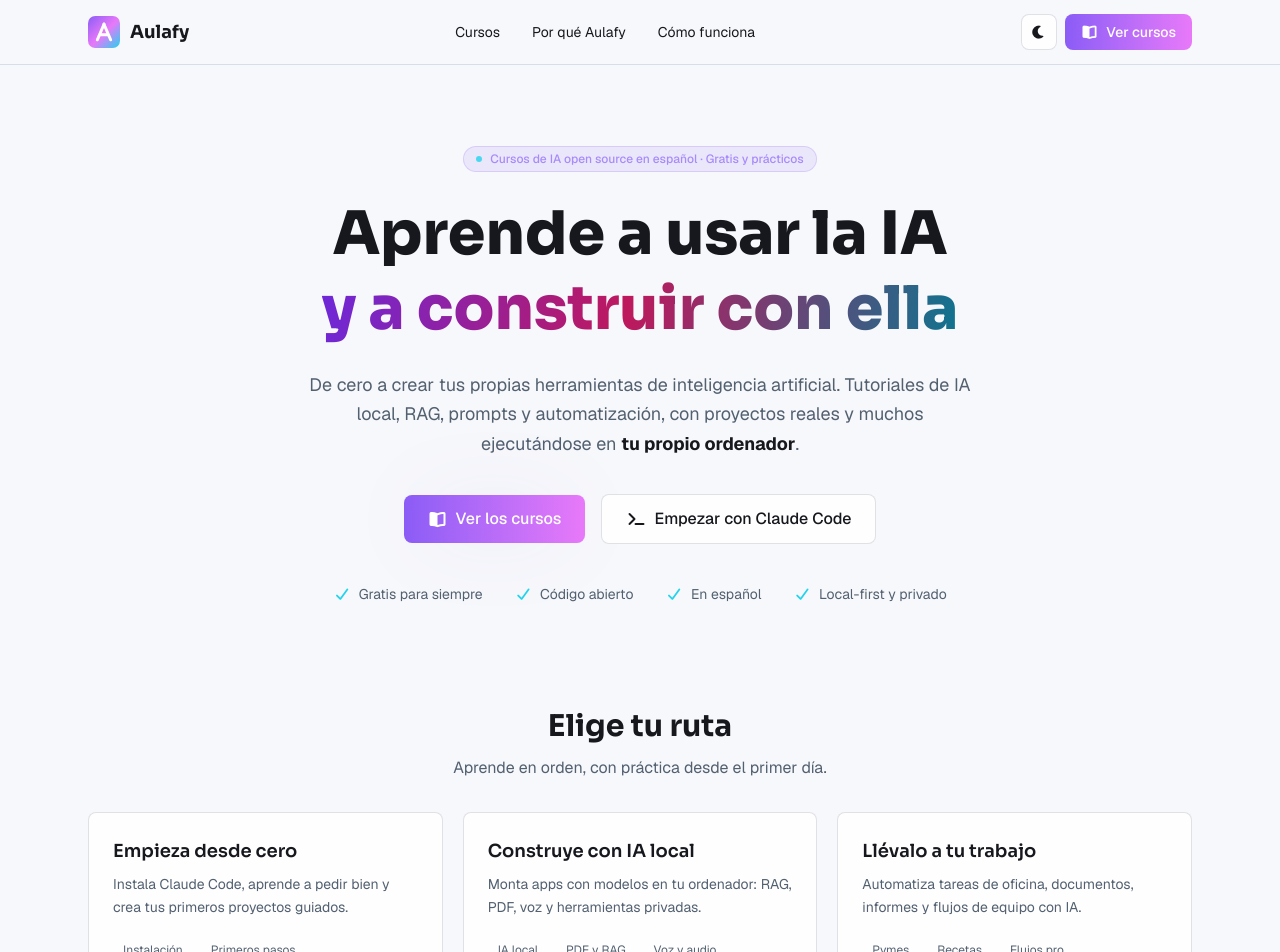
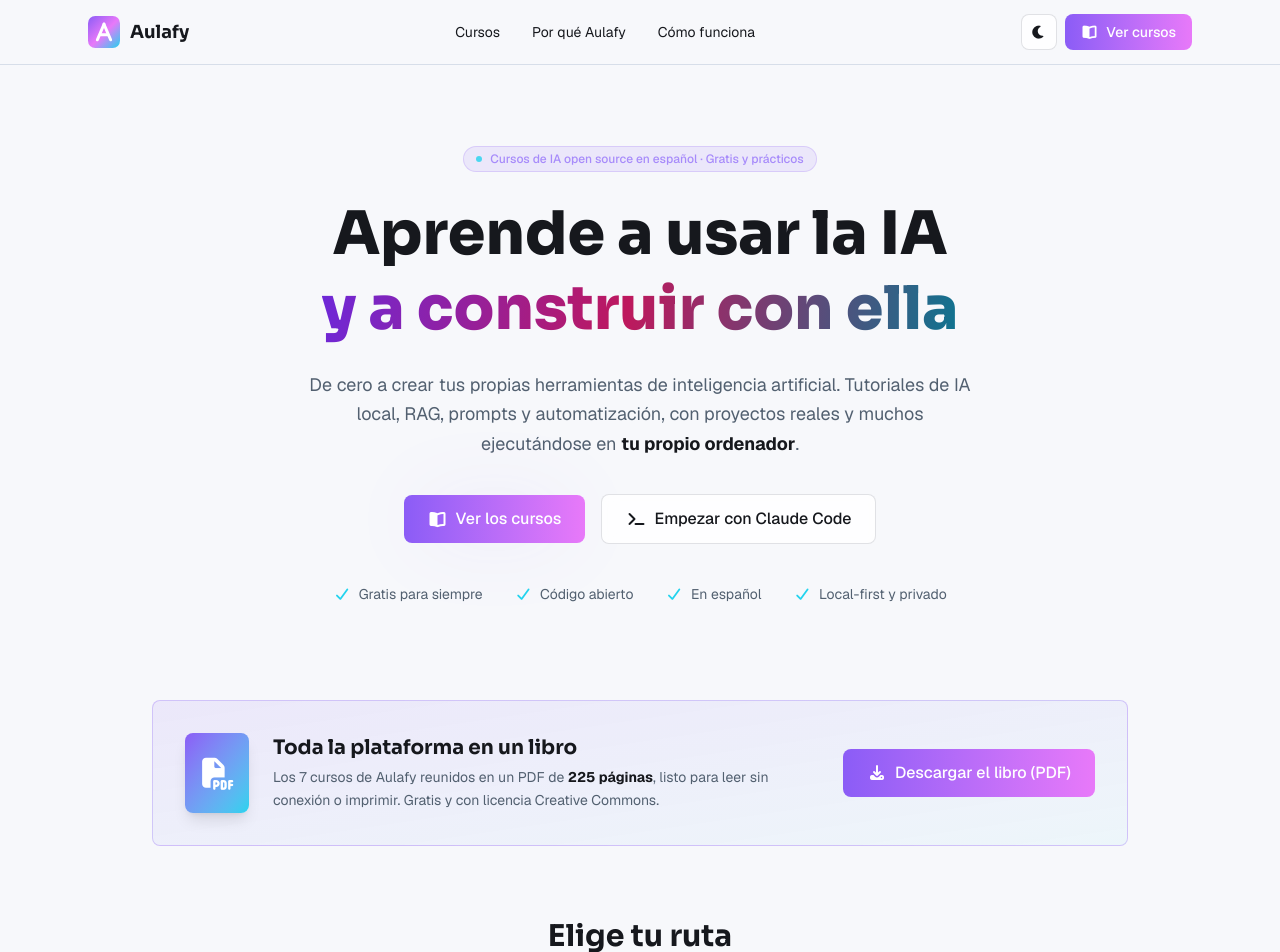
Before and after one commit to aulafy/claude, a Next.js app: page / in a window 1280 px wide. Shown: the top 952 px of the page. Built offline with nearby package versions, Linux system fonts and the light colour scheme; no server answers.

Commit message:
Publica el libro PDF completo (225 pág) con descarga en home y catálogo
- public/aulafy-guia-completa.pdf: los 7 cursos unificados
- Banner destacado en la home (tras el hero) y en /cursos

```diff
--- a/app/cursos/page.tsx
+++ b/app/cursos/page.tsx
@@ -26,6 +26,19 @@ export default function Cursos() {
           en español y de código abierto. Sin registro: tu progreso se guarda solo en tu navegador.
         </p>
       </div>
+
+      {/* Descarga del libro completo */}
+      <a
+        href="/aulafy-guia-completa.pdf"
+        className="group flex items-center gap-4 rounded-xl border border-[#8b5cf6]/30 bg-gradient-to-r from-[#8b5cf6]/10 to-transparent p-4 mb-10 hover:border-[#8b5cf6]/60 transition-colors"
+      >
+        <span className="flex-shrink-0 w-10 h-10 rounded-lg bg-gradient-to-br from-[#8b5cf6] to-[#22d3ee] flex items-center justify-center text-white"><Icon name="filePdf" /></span>
+        <span className="flex-1 text-sm">
+          <strong className="text-white">¿Prefieres leerlo todo de un tirón?</strong>{" "}
+          <span className="text-zinc-400">Descarga los 7 cursos en un libro PDF de 225 páginas, gratis.</span>
+        </span>
+        <span className="flex-shrink-0 text-[#a78bfa] text-sm font-medium group-hover:translate-x-0.5 transition-transform inline-flex items-center gap-1.5"><Icon name="download" /> Descargar</span>
+      </a>
 
       {/* Cursos disponibles */}
       <div className="grid md:grid-cols-2 gap-6 mb-14">
--- a/app/page.tsx
+++ b/app/page.tsx
@@ -164,6 +164,27 @@ export default function Home() {
               {item}
             </span>
           ))}
+        </div>
+      </section>
+
+      {/* Libro PDF */}
+      <section id="libro" className="max-w-5xl mx-auto px-6 py-8">
+        <div className="rounded-2xl border border-[#8b5cf6]/30 bg-gradient-to-br from-[#8b5cf6]/10 to-[#22d3ee]/5 p-6 sm:p-8 flex flex-col sm:flex-row items-center gap-6">
+          <div className="flex-shrink-0 w-16 h-20 rounded-lg bg-gradient-to-br from-[#8b5cf6] to-[#22d3ee] flex items-center justify-center text-white text-3xl shadow-lg" aria-hidden="true">
+            <Icon name="filePdf" />
+          </div>
+          <div className="flex-1 text-center sm:text-left">
+            <h2 className="font-display font-bold text-xl text-white">Toda la plataforma en un libro</h2>
+            <p className="mt-1 text-sm text-zinc-400 leading-relaxed">
+              Los 7 cursos de Aulafy reunidos en un PDF de <strong className="text-zinc-200">225 páginas</strong>, listo para leer sin conexión o imprimir. Gratis y con licencia Creative Commons.
+            </p>
+          </div>
+          <a
+            href="/aulafy-guia-completa.pdf"
+            className="flex-shrink-0 inline-flex items-center gap-2 px-6 py-3 rounded-xl font-medium text-white bg-gradient-to-r from-[#8b5cf6] to-[#e879f9] hover:opacity-90 transition-opacity"
+          >
+            <Icon name="download" /> Descargar el libro (PDF)
+          </a>
         </div>
       </section>
 
```
Also changed, not shown: 1 other file (tests, documents, lock files or other folders).
